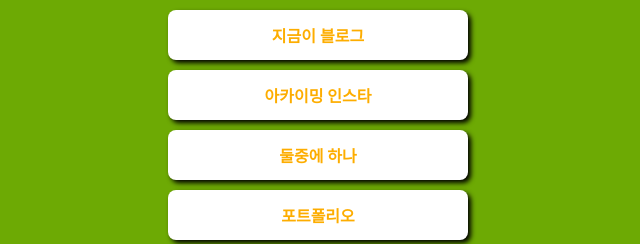
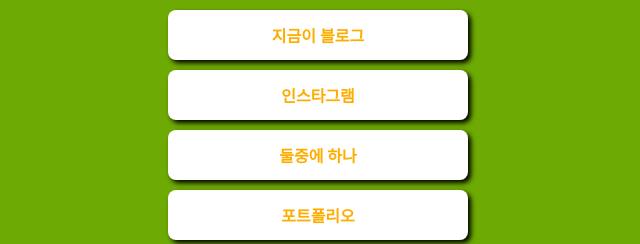
Before and after one commit to nowjoung00/mypage, a plain HTML site: page index.html in a window 1280 px wide. Shown: the part 266-510 px from the top of the page, 322-962 px from the left. Drawn offline with Linux system fonts and the light colour scheme; a web font is replaced by a local one.

Commit message:
Update index.html

```diff
--- a/index.html
+++ b/index.html
@@ -92,7 +92,7 @@
     <h1 class="main" >지금이</h1>
     <p class="sub">마케팅 좋아합니다 </p>
     <a target="_blank" href="https://blog.naver.com/isb2100/222113958212">지금이 블로그</a>
-    <a target="_blank" href=https://www.instagram.com/jonugmin/>아카이밍 인스타</a>
+    <a target="_blank" href=https://www.instagram.com/jonugmin/> 인스타그램</a>
     <a target="_blank" href="https://blog.naver.com/isb2177/222802830493">둘중에 하나</a>
     <a target="_blank" href="https://ddingdong.spartacodingclub.kr/">포트폴리오</a>
     </div>
```
